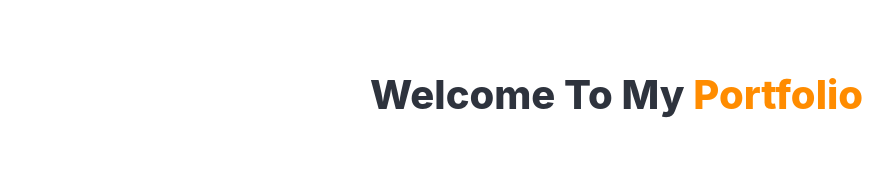
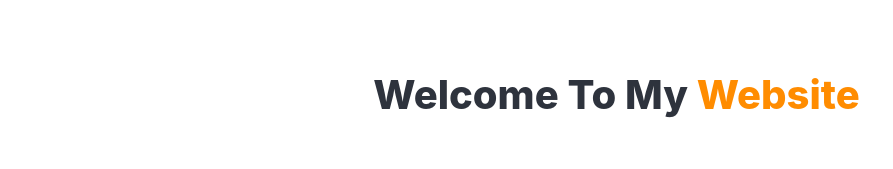
Before and after one commit to sempercuriosus/portfolio-v2, a React (Vite) app: page / in a window 1280 px wide. Shown: the part 342-511 px from the top of the page, without its empty margins (8-901 px from the left). Built offline with nearby package versions, Linux system fonts and the light colour scheme.

Commit message:
updated note, added blink effect to other pages, and linkedin link

```diff
--- a/src/components/About/about.jsx
+++ b/src/components/About/about.jsx
@@ -18,7 +18,7 @@ function About() {
         id='about'
         className='is-size-5'>
         <div className='section is-large title is-2 block has-text-centered'>
-          Welcome To My <span className='orangeify'>Portfolio</span>
+          Welcome To My <span className='orangeify'>Website</span>
           <span
             id='blinky'
             className='blink-me'
--- a/src/components/ui/pageTitle.jsx
+++ b/src/components/ui/pageTitle.jsx
@@ -7,6 +7,10 @@ function PageTitle(props) {
         id={props.id}
         className='section title is-1 block has-text-centered orangeify'>
         {props.title}
+        <span
+          id='blinky'
+          className='blink-me'
+          style={{ marginLeft: '1rem' }}></span>
       </div>
       <hr />
       <br />
--- a/src/utils/links.js
+++ b/src/utils/links.js
@@ -2,7 +2,7 @@ const links = {
   github: 'https://github.com/sempercuriosus',
   email: 'hulse@hey.com',
   blog: 'https://world.hey.com/hulse/',
-  linkedin: '',
+  linkedin: 'https://www.linkedin.com/in/eric-hulse-full-stack/',
 };
 
 export default links;
```
